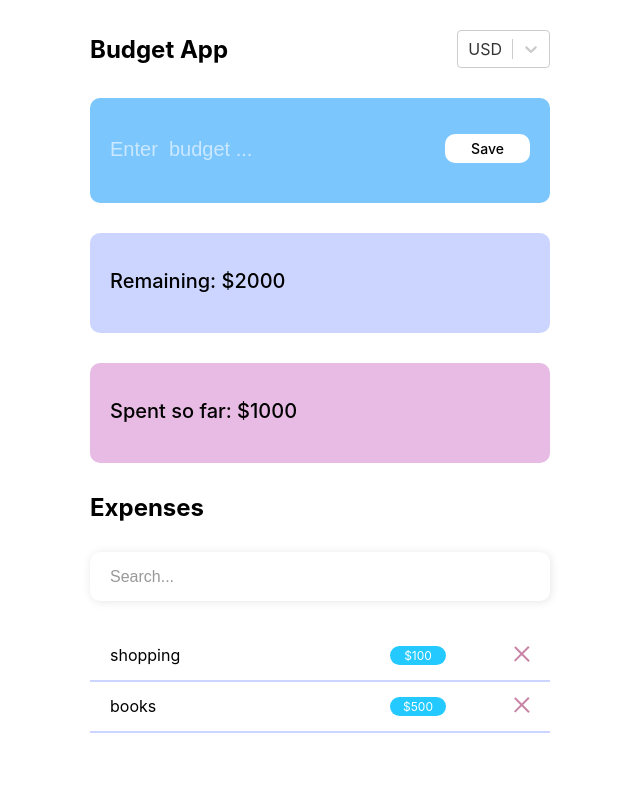
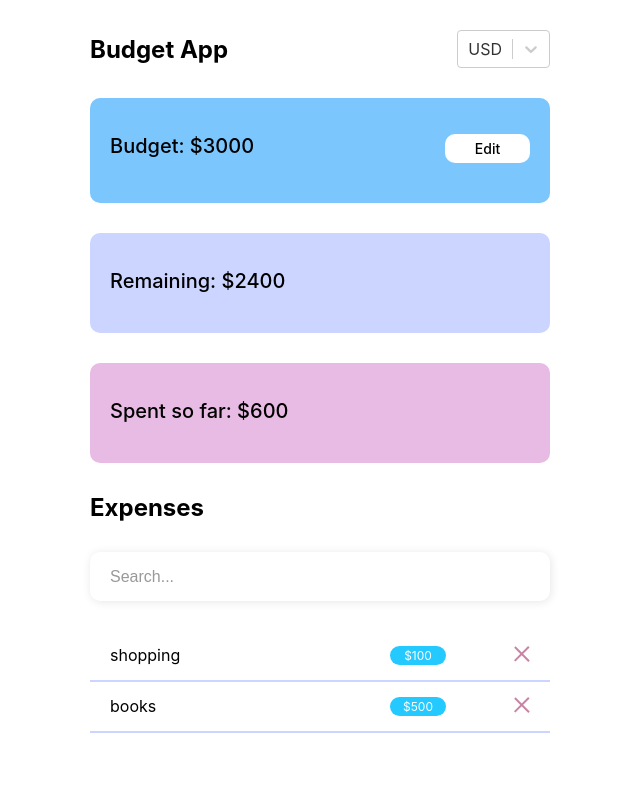
Before and after one commit to Zlata-Saburova/react-budget-app, a React (Create React App) app: page / in a window 1280 px wide. Shown: the top 800 px of the page, without its empty margins (320-960 px from the left). Built offline with nearby package versions, Linux system fonts and the light colour scheme.

Commit message:
feat(card): add overspanding

```diff
--- a/src/App.tsx
+++ b/src/App.tsx
@@ -7,13 +7,14 @@ import { SearchInput } from "./components/SearchInput/SearchInput";
 import { List } from "./components/List/List";
 import { Form } from "./components/Form/Form";
 import { Title } from "./components/Title/Title";
-import { ChangeEvent, useState } from "react";
+import { ChangeEvent, useEffect, useState } from "react";
 import { CardInput } from "./components/CardInput/CardInput";
 import { useBudgetContext } from "./context/BudgetContext/BudgetContext";
 import { SaveButton } from "./components/SaveButton/SaveButton";
+import { useExpensesContext } from "./context/ExpensesContext/ExpensesContext";
 
 const App = () => {
-  const [isEdit, setIsEdit] = useState<boolean>(true);
+  const [isEdit, setIsEdit] = useState<boolean>(false);
 
   const handleEditButton = () => {
     setIsEdit(!isEdit);
@@ -31,6 +32,34 @@ const App = () => {
     setIsEdit(!isEdit);
     setBudget(inputValue);
   };
+
+  const { expenses } = useExpensesContext();
+
+  const [spent, setSpent] = useState<number>(0);
+
+  const [remaining, setRemaining] = useState<number>(0);
+
+  const [overspent, setOverspent] = useState<number>(0);
+
+  useEffect(() => {
+    const sum = expenses.reduce((acc, buy) => acc + buy.cost, 0);
+    setSpent(sum);
+    setRemaining(budget - sum);
+
+    if (sum > budget) {
+      setOverspent(sum - budget);
+    }
+  }, [budget, expenses]);
+
+  const [type, setType] = useState<string>("remaining");
+
+  useEffect(() => {
+    if (spent > budget) {
+      setType("overspending");
+    } else {
+      setType("remaining");
+    }
+  }, [spent, budget]);
 
   return (
     <StyledApp>
@@ -51,8 +80,12 @@ const App = () => {
             <EditButton handleEditButton={handleEditButton}>Edit</EditButton>
           )}
         </Card>
-        <Card type="remaining">Remaining: $2000</Card>
-        <Card type="spent">Spent so far: $1000</Card>
+        <Card type={type}>
+          {type === "remaining"
+            ? `Remaining: $${remaining}`
+            : `Overspending by $${overspent}`}
+        </Card>
+        <Card type="spent">Spent so far: ${spent}</Card>
       </Container>
       <Container>
         <Title>Expenses</Title>
--- a/src/components/Card/styles.ts
+++ b/src/components/Card/styles.ts
@@ -16,14 +16,17 @@ export const StyledCard = styled.div<IProps>`
   font-size: 20px;
   line-height: 24px;
 
-  background-color: ${({ type }) => {
+  ${({ type }) => {
     switch (type) {
       case "budget":
-        return "rgb(124, 198, 254)";
+        return `background-color: rgb(124, 198, 254)`;
       case "remaining":
-        return "rgb(204, 213, 255)";
+        return `background-color: rgb(204, 213, 255)`;
+      case "overspending":
+        return `background-color: rgb(255, 0, 0);
+        color: rgb(255, 255, 255)`;
       default:
-        return "rgb(231, 187, 227)";
+        return `background-color: rgb(231, 187, 227)`;
     }
   }};
 
```
